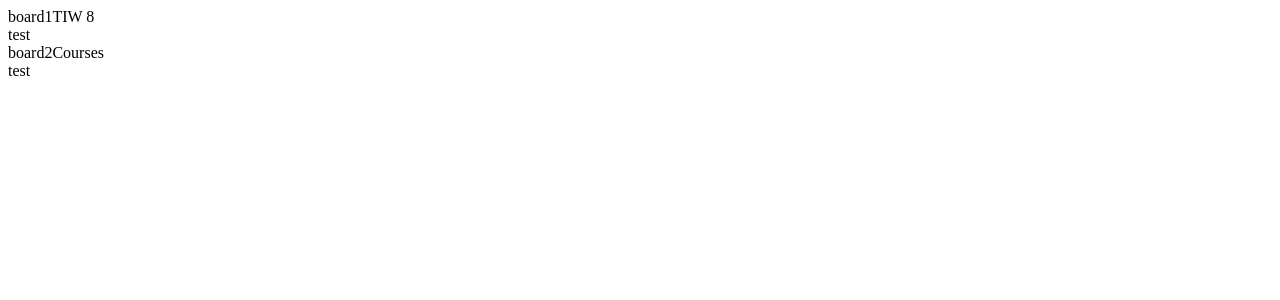
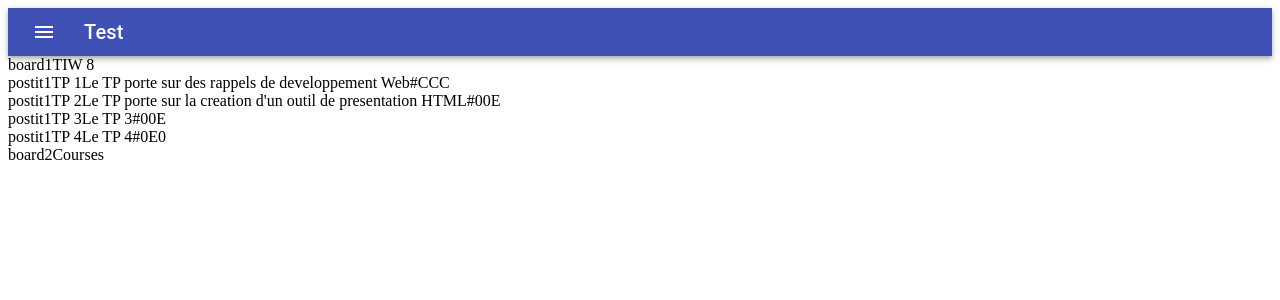
Before and after one commit to NdiagaSarr/TP2_APP_Multisurface, a React app: page / in a window 1280 px wide. Shown: the top 300 px of the page. Built offline with nearby package versions, Linux system fonts and the light colour scheme.

Commit message:
Mise en place du design avecmappage des postits

```diff
--- a/package.json
+++ b/package.json
@@ -7,6 +7,8 @@
     "@babel/core": "^7.13.14",
     "@babel/preset-env": "^7.13.12",
     "@babel/preset-react": "^7.13.13",
+    "@material-ui/core": "^4.11.3",
+    "@material-ui/icons": "^4.11.2",
     "babel-loader": "^8.2.2",
     "eslint-loader": "^4.0.2",
     "express": "^4.17.1",
--- a/src/App.jsx
+++ b/src/App.jsx
@@ -1,6 +1,21 @@
 import React from 'react';
+import { makeStyles } from '@material-ui/core/styles';
+import AppBar from '@material-ui/core/AppBar';
+import Toolbar from '@material-ui/core/Toolbar';
+import Typography from '@material-ui/core/Typography';
+import IconButton from '@material-ui/core/IconButton';
+import MenuIcon from '@material-ui/icons/Menu';
 import Board from './components/Board';
 import AppToolbar from './components/AppToolbar';
+
+const useStyles = makeStyles((theme) => ({
+  root: {
+    flexGrow: 1,
+  },
+  menuButton: {
+    marginRight: theme.spacing(2),
+  },
+}));
 
 const Tableau = [
   {
@@ -53,10 +68,22 @@
 ];
 
 function App() {
+  const classes = useStyles();
   const [boards] = React.useState(Tableau);
-
   return (
     <div className="app">
+      <div className={classes.root}>
+        <AppBar position="static">
+          <Toolbar variant="dense">
+            <IconButton edge="start" className={classes.menuButton} color="inherit" aria-label="menu">
+              <MenuIcon />
+            </IconButton>
+            <Typography variant="h6" color="inherit">
+              Test
+            </Typography>
+          </Toolbar>
+        </AppBar>
+      </div>
       <div className="postits">
         {
           boards.map((postits, index) => (
@@ -68,7 +95,7 @@
               />
               <Board
                 index={index}
-                postits={postits.postits}
+                postits={postits}
               />
             </div>
           ))
--- a/src/components/Board.jsx
+++ b/src/components/Board.jsx
@@ -2,10 +2,16 @@
 
 function Board(postit) {
   return (
-    <div>
-      test
-      {postit.title}
-    </div>
+    postit.postits.postits.map((postits) => (
+      <div>
+        {postits.type}
+        {postits.board}
+        {postits.title}
+        {postits.text}
+        {postits.visible}
+        {postits.color}
+      </div>
+    ))
   );
 }
 
```
Also changed, not shown: 1 other file (tests, documents, lock files or other folders).
